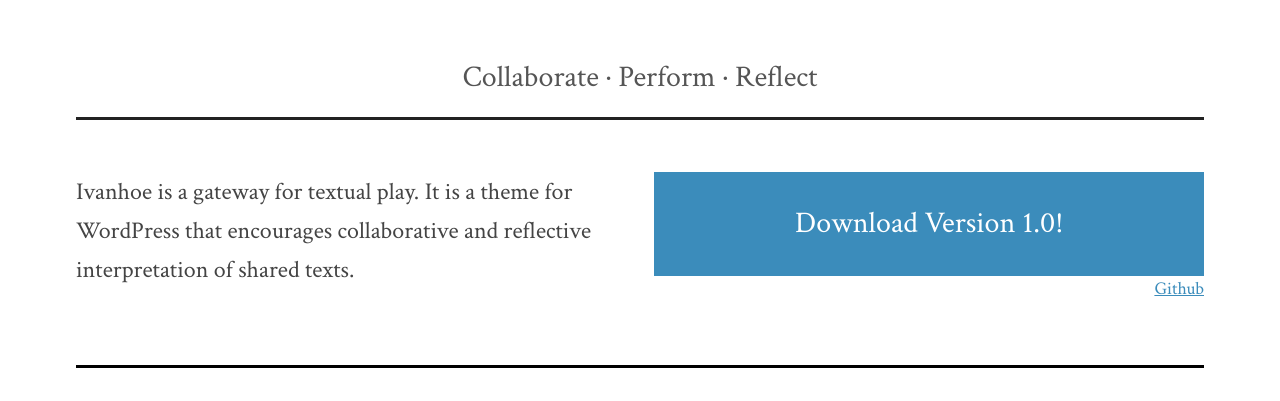
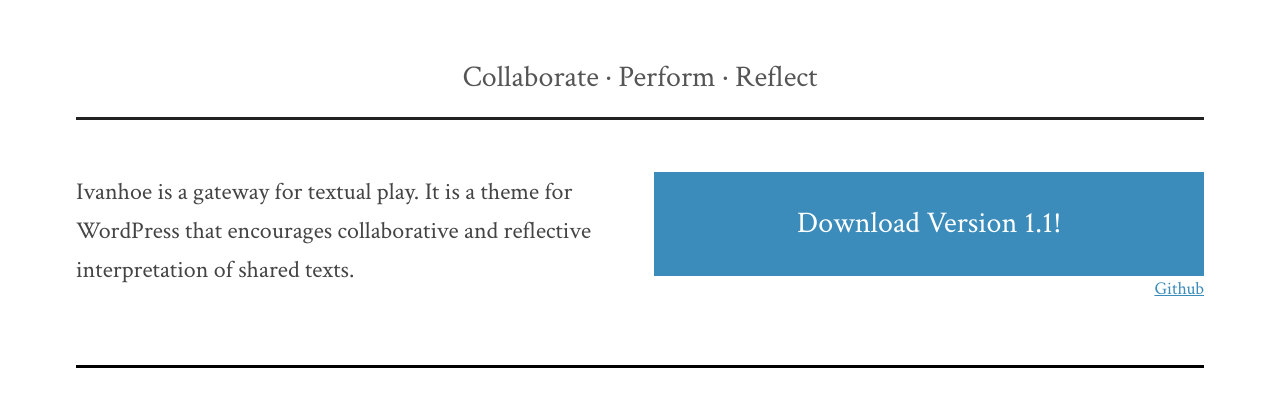
Before and after one commit to scholarslab/ivanhoe, a Jekyll site: the page built from index.html, in a window 1280 px wide. Shown: the part 299-700 px from the top of the page. Built offline with Jekyll 4.4.1, drawn with Linux system fonts in a browser that asks for light colours; nearby versions of some CDN libraries; some web fonts are replaced; Markdown is read by kramdown in place of the engine named in the settings.

Commit message:
Changed version number on link and button text but like, for real this time

```diff
--- a/index.html
+++ b/index.html
@@ -8,7 +8,7 @@ title: Home
 </div>
 
     <div class="links secondary">
-    <a href="https://virginia.box.com/shared/static/wlhrd0c3f27iuqme6naf.zip" id="download-link">Download Version 1.0!</a>
+    <a href="https://virginia.box.com/s/omcjfm0ogfypqcq3js535kvnndti6kxv" id="download-link">Download Version 1.1!</a>
     <a href="http://github.com/scholarslab/ivanhoe">Github</a>
 </div>
 </div>
```
